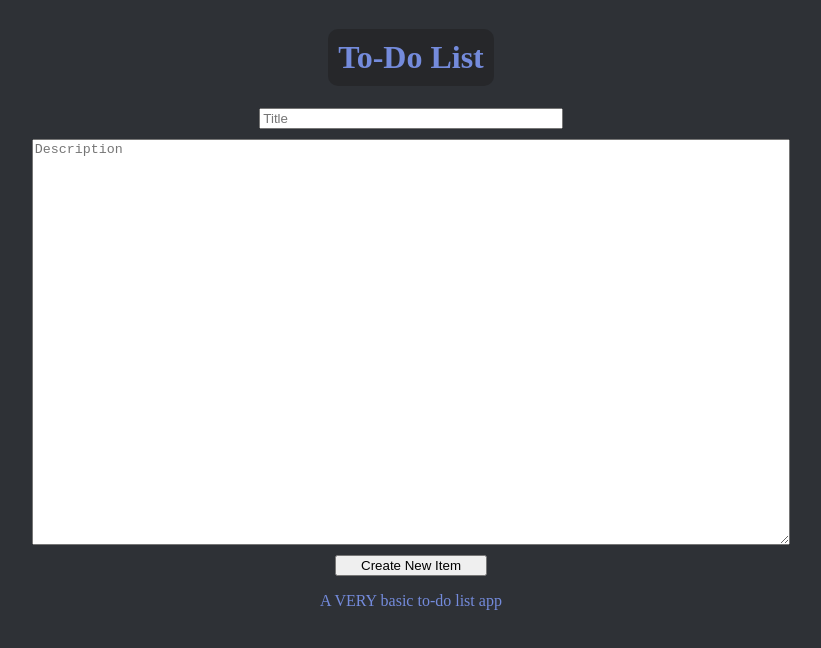
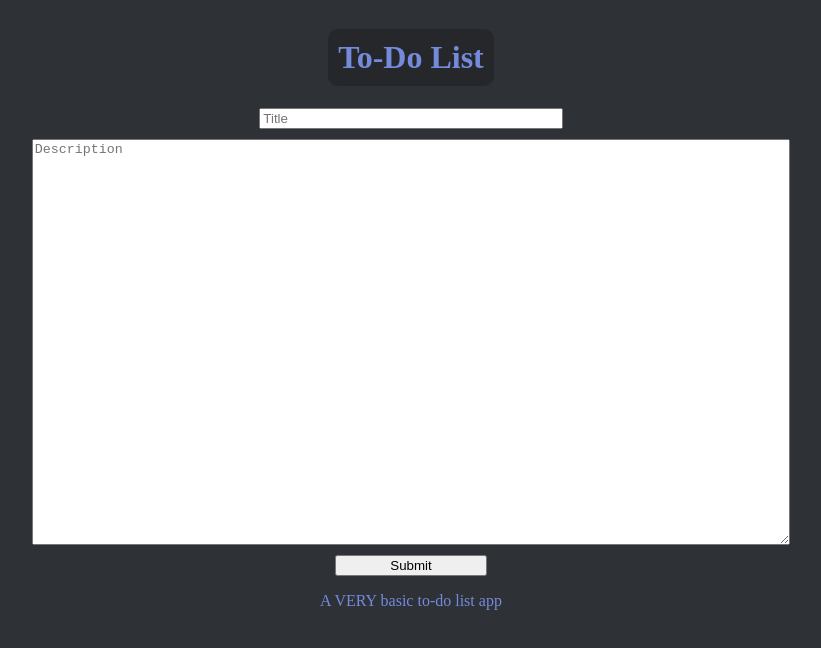
Before and after one commit to AlessioRW/to-do-frontend, a React (Create React App) app: page /new in a window 1280 px wide. Shown: the top 648 px of the page, without its empty margins (229-1050 px from the left). Built offline with nearby package versions, Linux system fonts and the light colour scheme.

Commit message:
Create new todo using authentication.

```diff
--- a/src/components/AddItem.js
+++ b/src/components/AddItem.js
@@ -1,31 +1,33 @@
 import styled from "styled-components"
 
-function createNew(){
-    fetch('http://localhost:5001/toDo/', {
-        headers: {
-            'Content-Type': 'application/json'
-        },
+async function sendReq(event){
+    event.preventDefault();
+    const form = document.getElementById("form");
+    const formData = new FormData(form);
+
+    const title = formData.get("title");
+    const description = formData.get("description");
+
+    await fetch("http://localhost:5001/reminders/new", {
+        method: "POST",
+        headers: { "Content-Type": "application/json" },
         body: JSON.stringify({
-            title: document.getElementById('title-input').value,
-            description: document.getElementById('desc-input').value
+            token: localStorage.getItem("token"),
+            title,
+            description
         }),
-        method:'POST'
-    }).then((res) => res.json()).then((data) => console.log(data.status))
+    });
 }
 
 export function AddItem() {
     return (
-        <>
-            <StyledForm>
-                <StyledInput id='title-input' placeholder="Title"></StyledInput>
-                <StyledTextarea id='desc-input' placeholder="Description"></StyledTextarea>
-                <StyledButton onClick={createNew}>Create New Item</StyledButton>
-            </StyledForm>
-        </>
+        <StyledForm id="form" onSubmit={async (event) => await sendReq(event)}>
+            <StyledInput name="title" placeholder="Title"></StyledInput>
+            <StyledTextarea name="description" placeholder="Description"></StyledTextarea>
+            <StyledButton type="submit">Submit</StyledButton>
+        </StyledForm>
     )
 }
-
-
 
 const StyledForm = styled.form`
     display: flex;
--- a/src/pages/Login.js
+++ b/src/pages/Login.js
@@ -26,7 +26,7 @@ export function Login() {
   return (
     <>
       <Header />
-      <form id="form" onSubmit={(event) => sendReq(event)}>
+      <form id="form" onSubmit={async (event) => await sendReq(event)}>
         <input type="text" name="email" />
         <input type="password" name="password" />
         <button type="submit">Submit</button>
```
